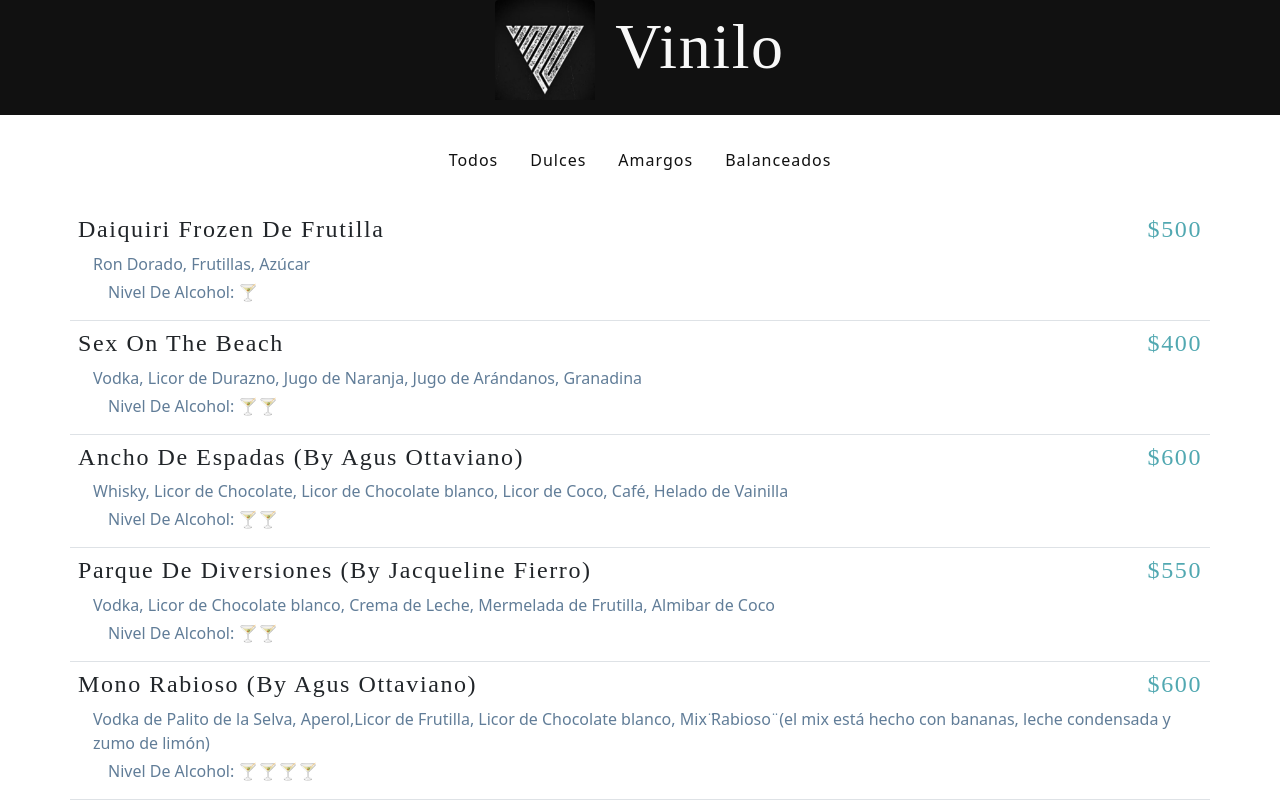
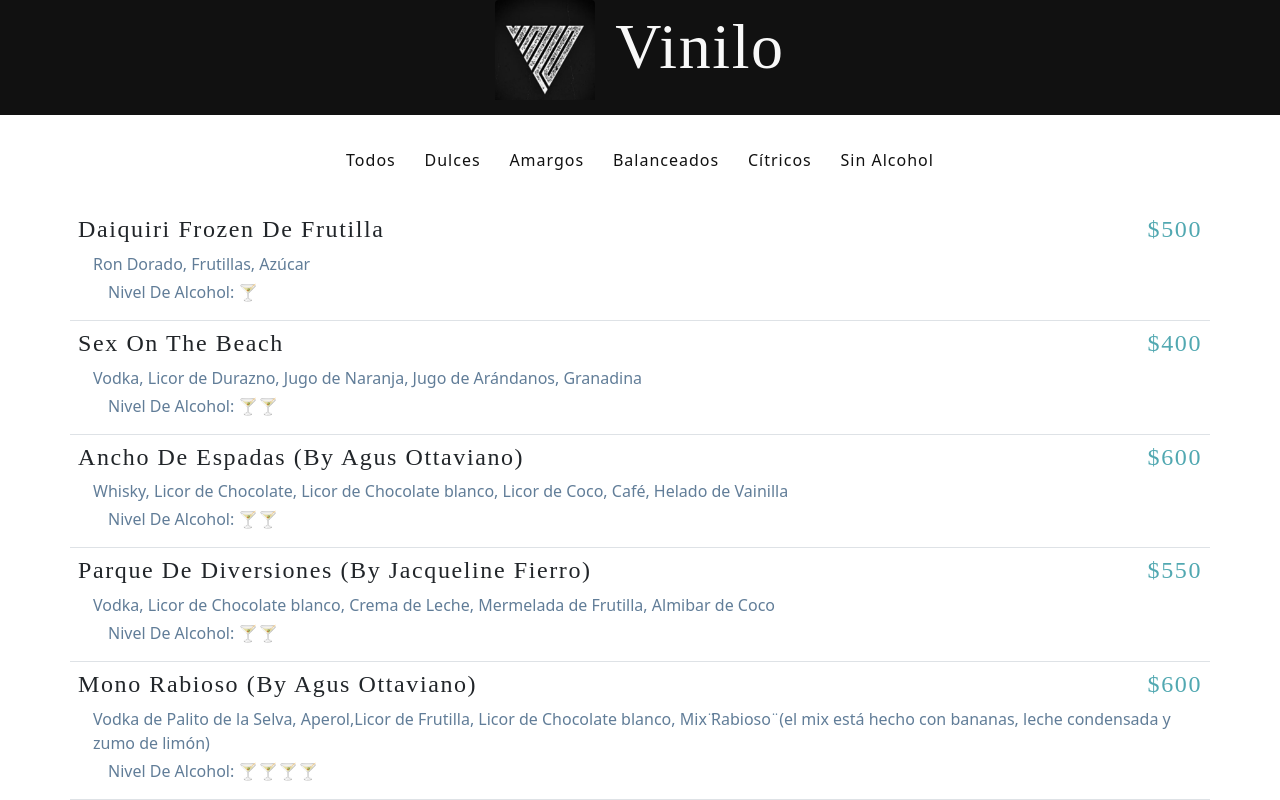
Before and after one commit to santiagocorbanini/menu-vinilo, a React (Create React App) app: page / in a window 1280 px wide. Shown: the top 800 px of the page. Built offline with nearby package versions, Linux system fonts and the light colour scheme; a web font is replaced by a local one.

Commit message:
arregle el menu

```diff
--- a/src/data.js
+++ b/src/data.js
@@ -364,7 +364,7 @@
   {
     id: 39,
     title: 'Gancia Batido',
-    category: 'balanceados',
+    category: 'Cítricos',
     price: 400,
     img: './images/item-2.jpeg',
     desc: `Gancia, Zumo de Limón, Almíbar Simple`,
@@ -373,7 +373,7 @@
   {
     id: 40,
     title: 'Fiona (by Jacqueline Fierro)',
-    category: 'balanceados',
+    category: 'Cítricos',
     price: 550,
     img: './images/item-2.jpeg',
     desc: `Gin, Zumo de Limón, Almíbar Simple, Jengibre, Menta`,
@@ -382,7 +382,7 @@
   {
     id: 41,
     title: 'Cítrico',
-    category: 'balanceados',
+    category: 'sin alcohol',
     price: 420,
     img: './images/item-2.jpeg',
     desc: `Terma Citrus, Zumo de limón, Almíbar de Jengibre, Agua Tónica`,
@@ -391,7 +391,7 @@
   {
     id: 42,
     title: 'Dulce',
-    category: 'balanceados',
+    category: 'sin alcohol',
     price: 420,
     img: './images/item-2.jpeg',
     desc: `Pulpa de Frutilla, Jugo de Arándanos, Jugo de Naranja, Almíbar de Pomelo -
--- a/src/index.css
+++ b/src/index.css
@@ -99,6 +99,7 @@
   margin-bottom: 2rem;
   display: flex;
   justify-content: center;
+  flex-wrap: wrap;
 }
 
 .filter-btn {
@@ -106,7 +107,7 @@
   border-color: transparent;
   font-size: 1rem;
   text-transform: capitalize;
-  margin: 0 0.5rem;
+  margin: 0 0.4rem;
   letter-spacing: 1px;
   color:  var(--Black);
   cursor: pointer;
```
